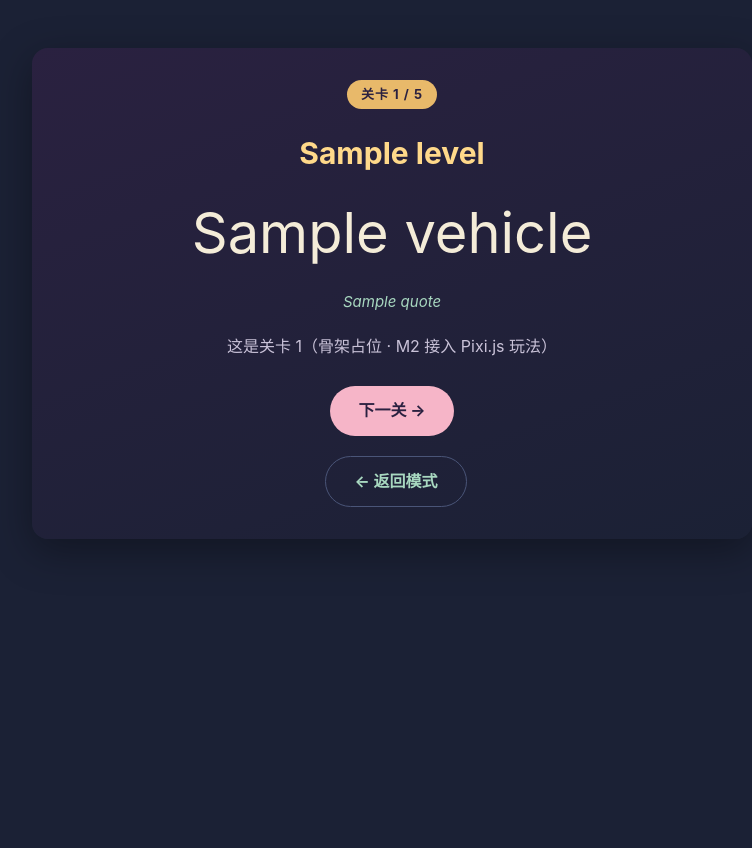
After one commit to yulfcb/website, a Flask app: template templates/silk-road/level-0.html in a window 1280 px wide. The commit adds this page. Shown: the whole page, without its empty margins (248-1000 px from the left). Run offline with Flask 3, Linux system fonts and the light colour scheme; the template is opened without the code that fills it: most values are stand-ins (such as "Sample title", 1, 10 or a date in 2020); some libraries are stand-ins or nearby versions.

Commit message:
feat: silk-road birthday game skeleton (M1)
骨架连通：6 路由 + 4 API + 2 webhook + 2 张新表 + 占位模板

- /games/silk-road/{mode, level/0..5, end} HTML 骨架
- /api/game/{session, reward/claim, secret, config} JSON API
- game_sessions 表: 一次游玩会话（session_id + nickname）
- game_reward_log 表: 去重行（reward / fail_secret），fail_secret 仅存 message_length
- send_game_reward_feishu / send_game_secret_feishu：礼物专属推送，
  不受 FEISHU_NOTIFY_ENABLED 总开关控制，日志用 [redacted]
- data/game_config.json: 6 关 / 三种路线 / 总预算 ¥1314 (一生一世)
- games.html 第 3 卡可玩，第 4/5 卡 disabled

M2 将接入 Pixi.js 关卡引擎 + 关卡 0/1 玩法；M3 接 M4 接入失败机制 / 烟花。
Co-Authored-By: Claude <noreply@anthropic.com>

```diff
--- a/app.py
+++ b/app.py
@@ -308,6 +308,32 @@ def init_db():
             ip TEXT,
             created_at INTEGER NOT NULL
         )
+    ''')
+    # 丝绸之路生日游戏（silk-road）：一次游玩会话
+    conn.execute('''
+        CREATE TABLE IF NOT EXISTS game_sessions (
+            id INTEGER PRIMARY KEY AUTOINCREMENT,
+            session_id TEXT UNIQUE NOT NULL,
+            nickname TEXT,
+            started_at DATETIME DEFAULT CURRENT_TIMESTAMP,
+            last_seen_at DATETIME DEFAULT CURRENT_TIMESTAMP
+        )
+    ''')
+    # 关卡通关 / 失败复活的元数据日志。
+    # ⚠️ 绝不存女朋友的"秘密"原文：kind='fail_secret' 时只记 message_length（字符数），仅用于去重。
+    conn.execute('''
+        CREATE TABLE IF NOT EXISTS game_reward_log (
+            id INTEGER PRIMARY KEY AUTOINCREMENT,
+            session_id TEXT NOT NULL,
+            level_id INTEGER NOT NULL,
+            triggered_at DATETIME DEFAULT CURRENT_TIMESTAMP,
+            message_length INTEGER,
+            kind TEXT NOT NULL
+        )
+    ''')
+    conn.execute('''
+        CREATE INDEX IF NOT EXISTS idx_game_reward_log_dedup
+            ON game_reward_log(session_id, level_id, kind)
     ''')
     conn.execute('PRAGMA foreign_keys = ON')
     conn.commit()
@@ -811,6 +837,148 @@ def send_anniversary_feishu(message_text):
 
 
 # =============================================================================
+# Silk Road Birthday Game — Config & Feishu Reward/Secret Push
+# =============================================================================
+
+GAME_CONFIG_PATH = os.path.join(
+    os.path.dirname(os.path.abspath(__file__)), 'data', 'game_config.json'
+)
+
+# 兜底配置：game_config.json 读不到时用（保证路由不 500）
+_GAME_CONFIG_FALLBACK = {
+    'nickname_default': '小卡',
+    'total_reward': 1314.00,
+    'modes': {},
+    'levels': [],
+}
+
+
+def load_game_config():
+    """读取丝绸之路游戏配置（data/game_config.json）。只读，不含敏感信息。"""
+    try:
+        with open(GAME_CONFIG_PATH, 'r', encoding='utf-8') as f:
+            return json.load(f)
+    except Exception as e:
+        app.logger.error(f"[game] failed to load game config: {e}")
+        return dict(_GAME_CONFIG_FALLBACK)
+
+
+def game_level_by_id(level_id):
+    """按 id 取关卡配置，找不到返回 None。"""
+    try:
+        target = int(level_id)
+    except (TypeError, ValueError):
+        return None
+    for lv in load_game_config().get('levels', []):
+        try:
+            if int(lv.get('id')) == target:
+                return lv
+        except (TypeError, ValueError):
+            continue
+    return None
+
+
+def send_game_reward_feishu(level_info):
+    """通关奖励推送（礼物专属：不受 FEISHU_NOTIFY_ENABLED 总开关控制）。
+
+    level_info: {nickname, level_title, amount, timestamp, quote}
+    日志中不打印玩家昵称/文案原文，只记结构化状态。
+    """
+    try:
+        webhook_url = get_setting('FEISHU_WEBHOOK_URL', '')
+        if not webhook_url or 'placeholder' in webhook_url:
+            app.logger.warning("[game-reward] webhook url empty/placeholder, skip")
+            return False
+
+        nickname = level_info.get('nickname', '小卡')
+        level_title = level_info.get('level_title', '')
+        amount = level_info.get('amount', 0)
+        timestamp = level_info.get('timestamp') or datetime.now().strftime('%Y-%m-%d %H:%M:%S')
+        quote = level_info.get('quote', '') or '—'
+
+        card = {
+            "msg_type": "interactive",
+            "card": {
+                "header": {
+                    "title": {"tag": "plain_text", "content": "🎮 闯关胜利！"},
+                    "template": "pink"
+                },
+                "elements": [
+                    {
+                        "tag": "div",
+                        "fields": [
+                            {"is_short": True, "text": {"tag": "lark_md", "content": f"**玩家:** {nickname}"}},
+                            {"is_short": True, "text": {"tag": "lark_md", "content": f"**关卡:** {level_title}"}},
+                            {"is_short": True, "text": {"tag": "lark_md", "content": f"**奖励额度:** ¥{amount}"}},
+                            {"is_short": True, "text": {"tag": "lark_md", "content": f"**触发时间:** {timestamp}"}},
+                            {"is_short": True, "text": {"tag": "lark_md", "content": f"**关卡文案:** {quote}"}},
+                        ]
+                    },
+                    {"tag": "note", "elements": [{"tag": "plain_text", "content": "💌 她已过关，请尽快发红包给她"}]}
+                ]
+            }
+        }
+
+        resp = requests.post(webhook_url, json=card, timeout=5)
+        app.logger.info(
+            f"[game-reward] sent: status={resp.status_code} level='{level_title}' amount={amount}"
+        )
+        return resp.status_code == 200
+    except Exception as e:
+        app.logger.error(f"[game-reward] failed to send: {e}")
+        return False
+
+
+def send_game_secret_feishu(secret_info):
+    """失败复活"秘密"推送（礼物专属：不受 FEISHU_NOTIFY_ENABLED 控制）。
+
+    secret_info: {nickname, level_title, secret_text}
+    ⚠️ secret_text 只进飞书卡片，绝不入库、绝不打印明文（日志用 [redacted] + 长度）。
+    """
+    try:
+        webhook_url = get_setting('FEISHU_WEBHOOK_URL', '')
+        if not webhook_url or 'placeholder' in webhook_url:
+            app.logger.warning("[game-secret] webhook url empty/placeholder, skip")
+            return False
+
+        nickname = secret_info.get('nickname', '小卡')
+        level_title = secret_info.get('level_title', '')
+        secret_text = secret_info.get('secret_text', '')
+
+        card = {
+            "msg_type": "interactive",
+            "card": {
+                "header": {
+                    "title": {"tag": "plain_text", "content": "💌 她有个秘密"},
+                    "template": "blue"
+                },
+                "elements": [
+                    {
+                        "tag": "div",
+                        "fields": [
+                            {"is_short": True, "text": {"tag": "lark_md", "content": f"**她:** {nickname}"}},
+                            {"is_short": True, "text": {"tag": "lark_md", "content": f"**关卡:** {level_title}"}},
+                            {"is_short": False, "text": {"tag": "lark_md", "content": f"**内容:**\n> {secret_text}"}},
+                        ]
+                    },
+                    {"tag": "note", "elements": [{"tag": "plain_text", "content": "✨ 仅此一次，不进任何数据库"}]}
+                ]
+            }
+        }
+
+        resp = requests.post(webhook_url, json=card, timeout=5)
+        # 只记状态 + 长度，绝不打印 secret_text 原文
+        app.logger.info(
+            f"[game-secret] sent: status={resp.status_code} level='{level_title}' "
+            f"secret=[redacted] len={len(secret_text)}"
+        )
+        return resp.status_code == 200
+    except Exception as e:
+        app.logger.error(f"[game-secret] failed to send: {e}")
+        return False
+
+
+# =============================================================================
 # Admin Authentication Decorator
 # =============================================================================
 
@@ -1137,6 +1305,197 @@ def mine_leaderboard(difficulty):
         return jsonify(result)
     finally:
         conn.close()
+
+
+# =============================================================================
+# Routes - Silk Road Birthday Game (丝绸之路·回家)
+# =============================================================================
+
+def _game_request_json():
+    """健壮地取请求体：支持 application/json，也支持 curl -d '{...}'（无 content-type）。"""
+    data = request.get_json(silent=True)
+    if data is None:
+        try:
+            data = json.loads(request.get_data(as_text=True) or '{}')
+        except Exception:
+            data = request.form.to_dict() if request.form else {}
+    if not isinstance(data, dict):
+        data = {}
+    return data
+
+
+def _game_clean_nickname(raw, cfg=None):
+    nickname = (raw or '').strip()
+    if not nickname:
+        nickname = (cfg or load_game_config()).get('nickname_default') or '小卡'
+    return nickname[:20]
+
+
+@app.route('/games/silk-road/mode')
+def silk_road_mode():
+    """模式选择页（陆上丝绸之路可玩，海上 / 豪华游 disabled）。"""
+    track_visit()
+    return render_template('silk-road/mode.html', config=load_game_config())
+
+
+@app.route('/games/silk-road/level/<int:n>')
+def silk_road_level(n):
+    """关卡页 0~5（M1 为占位骨架）。"""
+    track_visit()
+    if n < 0 or n > 5:
+        return redirect(url_for('silk_road_mode'))
+    cfg = load_game_config()
+    level = game_level_by_id(n)
+    next_url = url_for('silk_road_end') if n >= 5 else url_for('silk_road_level', n=n + 1)
+    return render_template(
+        f'silk-road/level-{n}.html',
+        config=cfg, level=level, level_id=n, next_url=next_url,
+    )
+
+
+@app.route('/games/silk-road/end')
+def silk_road_end():
+    """终局页：累计奖励总额。"""
+    track_visit()
+    cfg = load_game_config()
+    total = cfg.get('total_reward')
+    if total is None:
+        total = round(sum(float(l.get('reward', 0)) for l in cfg.get('levels', [])), 2)
+    return render_template('silk-road/end.html', config=cfg, total_reward=total)
+
+
+@app.route('/api/game/config')
+def api_game_config():
+    """只读返回关卡/载具/红包配置（不含任何敏感信息）。"""
+    return jsonify(load_game_config())
+
+
+@app.route('/api/game/session', methods=['POST'])
+def api_game_session():
+    """创建一次游玩 session，返回 {session_id, nickname}。"""
+    cfg = load_game_config()
+    data = _game_request_json()
+    nickname = _game_clean_nickname(data.get('nickname'), cfg)
+    session_id = _secrets.token_hex(16)
+    conn = get_db()
+    try:
+        conn.execute(
+            'INSERT INTO game_sessions (session_id, nickname) VALUES (?, ?)',
+            (session_id, nickname),
+        )
+        conn.commit()
+    finally:
+        conn.close()
+    return jsonify({'session_id': session_id, 'nickname': nickname})
+
+
+@app.route('/api/game/reward/claim', methods=['POST'])
+def api_game_reward_claim():
+    """关卡通关 → 触发 reward webhook。
+
+    去重：同 (session_id, level_id, kind='reward') 只触发一次（防止狂点"已领取"）。
+    body: {session_id, level, nickname}
+    """
+    data = _game_request_json()
+    session_id = (data.get('session_id') or '').strip()
+    nickname = _game_clean_nickname(data.get('nickname'))
+    if not session_id:
+        return jsonify({'success': False, 'error': 'missing session_id'}), 400
+    try:
+        level = int(data.get('level'))
+    except (TypeError, ValueError):
+        return jsonify({'success': False, 'error': 'invalid level'}), 400
+    level_cfg = game_level_by_id(level)
+    if not level_cfg:
+        return jsonify({'success': False, 'error': 'unknown level'}), 400
+
+    conn = get_db()
+    try:
+        conn.execute(
+            'UPDATE game_sessions SET last_seen_at=CURRENT_TIMESTAMP, nickname=? WHERE session_id=?',
+            (nickname, session_id),
+        )
+        existing = conn.execute(
+            "SELECT 1 FROM game_reward_log WHERE session_id=? AND level_id=? AND kind='reward'",
+            (session_id, level),
+        ).fetchone()
+        if existing:
+            conn.commit()
+            return jsonify({'success': True, 'duplicate': True, 'triggered': False})
+        # 先落去重行再发 webhook：避免并发双击各发一次
+        conn.execute(
+            "INSERT INTO game_reward_log (session_id, level_id, kind, message_length) "
+            "VALUES (?, ?, 'reward', NULL)",
+            (session_id, level),
+        )
+        conn.commit()
+    finally:
+        conn.close()
+
+    triggered = send_game_reward_feishu({
+        'nickname': nickname,
+        'level_title': level_cfg.get('title', ''),
+        'amount': level_cfg.get('reward', 0),
+        'quote': level_cfg.get('quote', ''),
+        'timestamp': datetime.now().strftime('%Y-%m-%d %H:%M:%S'),
+    })
+    return jsonify({'success': True, 'duplicate': False, 'triggered': triggered})
+
+
+@app.route('/api/game/secret', methods=['POST'])
+def api_game_secret():
+    """失败复活 → 提交"秘密" → 触发 secret webhook。
+
+    ⚠️ secret_text 绝不入库：只把 message_length 写进 game_reward_log 用于去重。
+    body: {session_id, level, nickname, secret_text}
+    """
+    data = _game_request_json()
+    session_id = (data.get('session_id') or '').strip()
+    nickname = _game_clean_nickname(data.get('nickname'))
+    secret_text = (data.get('secret_text') or '').strip()
+    if not session_id:
+        return jsonify({'success': False, 'error': 'missing session_id'}), 400
+    try:
+        level = int(data.get('level'))
+    except (TypeError, ValueError):
+        return jsonify({'success': False, 'error': 'invalid level'}), 400
+    if not secret_text:
+        return jsonify({'success': False, 'error': 'empty secret'}), 400
+    if len(secret_text) > 200:
+        secret_text = secret_text[:200]
+
+    level_cfg = game_level_by_id(level)
+    level_title = level_cfg.get('title', '') if level_cfg else f'关卡 {level}'
+    msg_len = len(secret_text)
+
+    conn = get_db()
+    try:
+        conn.execute(
+            'UPDATE game_sessions SET last_seen_at=CURRENT_TIMESTAMP, nickname=? WHERE session_id=?',
+            (nickname, session_id),
+        )
+        existing = conn.execute(
+            "SELECT 1 FROM game_reward_log WHERE session_id=? AND level_id=? AND kind='fail_secret'",
+            (session_id, level),
+        ).fetchone()
+        if not existing:
+            # 仅存元数据长度，绝不存原文
+            conn.execute(
+                "INSERT INTO game_reward_log (session_id, level_id, kind, message_length) "
+                "VALUES (?, ?, 'fail_secret', ?)",
+                (session_id, level, msg_len),
+            )
+        conn.commit()
+    finally:
+        conn.close()
+
+    triggered = send_game_secret_feishu({
+        'nickname': nickname,
+        'level_title': level_title,
+        'secret_text': secret_text,
+    })
+    # 注意：这里以及任何地方都不 log secret_text 原文
+    return jsonify({'success': True, 'triggered': triggered})
 
 
 # =============================================================================
--- /dev/null
+++ b/templates/silk-road/_level_base.html
@@ -0,0 +1,48 @@
+<!DOCTYPE html>
+<html lang="zh-CN" data-theme="dark">
+<head>
+  <meta charset="UTF-8">
+  <meta name="viewport" content="width=device-width, initial-scale=1.0">
+  <title>{% block title %}丝绸之路 · 回家{% endblock %}</title>
+  <link rel="stylesheet" href="{{ url_for('static', filename='css/style.css') }}">
+  <!--
+    M2 关卡引擎接入点：Pixi.js v7 CDN（当前 M1 骨架阶段先注释，避免加载无用脚本）
+    <script src="https://cdnjs.cloudflare.com/ajax/libs/pixi.js/7.4.2/pixi.min.js"></script>
+  -->
+  <style>
+    body { background: #1b2135; color: #f4ecd8; }
+    .silk-stage {
+      max-width: 720px; margin: 48px auto; padding: 32px 24px;
+      text-align: center; border-radius: 16px;
+      background: linear-gradient(160deg, #2a2140 0%, #1b2135 100%);
+      box-shadow: 0 12px 40px rgba(0,0,0,.35);
+    }
+    .silk-badge {
+      display: inline-block; padding: 4px 14px; margin-bottom: 12px;
+      border-radius: 999px; font-size: 13px; letter-spacing: 1px;
+      background: #e8b96a; color: #2a2140; font-weight: 700;
+    }
+    .silk-title { font-size: 30px; margin: 8px 0 4px; color: #ffd98a; }
+    .silk-vehicle { font-size: 56px; margin: 12px 0; }
+    .silk-quote { font-size: 15px; color: #a8d8c0; font-style: italic; min-height: 22px; }
+    .silk-placeholder { margin: 20px 0 6px; color: #c9c2d8; }
+    .silk-hint { font-size: 13px; color: #f6b5c8; margin: 0 0 8px; }
+    .silk-next, .silk-back {
+      display: inline-block; margin-top: 20px; padding: 12px 28px;
+      border-radius: 999px; text-decoration: none; font-weight: 700;
+      background: #f6b5c8; color: #2a2140; transition: transform .12s ease;
+    }
+    .silk-next:hover, .silk-back:hover { transform: translateY(-2px); }
+    .silk-back { background: transparent; color: #a8d8c0; border: 1px solid #4a5578; margin-left: 8px; }
+    .silk-total { font-size: 42px; color: #ffd98a; font-weight: 800; margin: 16px 0; }
+  </style>
+  {% block head_extra %}{% endblock %}
+</head>
+<body>
+  <div class="silk-stage">
+    {% block content %}{% endblock %}
+    <div><a class="silk-back" href="{{ url_for('silk_road_mode') }}">← 返回模式</a></div>
+  </div>
+  {% block scripts %}{% endblock %}
+</body>
+</html>
--- /dev/null
+++ b/templates/silk-road/level-0.html
@@ -0,0 +1,12 @@
+{% extends "silk-road/_level_base.html" %}
+{% block content %}
+  <div class="silk-badge">关卡 {{ level_id }} / 5</div>
+  <h1 class="silk-title">{{ level.title if level else '关卡 ' ~ level_id }}</h1>
+  {% if level and level.vehicle %}<div class="silk-vehicle">{{ level.vehicle }}</div>{% endif %}
+  <p class="silk-quote">{{ level.quote if level else '' }}</p>
+  <p class="silk-placeholder">这是关卡 {{ level_id }}（骨架占位 · M2 接入 Pixi.js 玩法）</p>
+  {% if level and level.can_fail %}<p class="silk-hint">（本关 M3 会加入失败 / 复活机制）</p>{% endif %}
+  <a class="silk-next" href="{{ next_url }}">
+    {% if level_id >= 5 %}到家啦 · 查看情书 →{% else %}下一关 →{% endif %}
+  </a>
+{% endblock %}
```
Also changed, not shown: data/game_config.json (added, +17 -0 lines), templates/games.html (+33 -5 lines), templates/silk-road/end.html (added, +34 -0 lines), templates/silk-road/level-1.html (added, +12 -0 lines), templates/silk-road/level-2.html (added, +12 -0 lines), templates/silk-road/level-3.html (added, +12 -0 lines), templates/silk-road/level-4.html (added, +12 -0 lines), templates/silk-road/level-5.html (added, +12 -0 lines), templates/silk-road/mode.html (added, +81 -0 lines).
